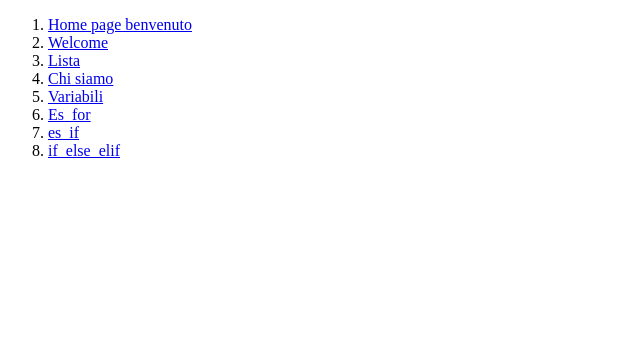
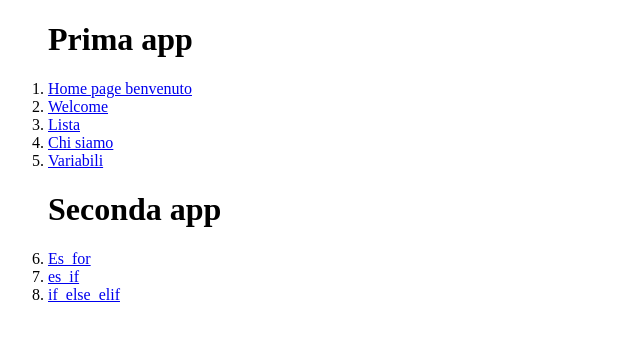
Before and after one commit to Giuse-Fulgi/django-Fulginiti-Giuseppe, a Django app: template prima_app/templates/index.html in a window 1280 px wide. Shown: the top 341 px of the page, without its empty margins (0-640 px from the left). Run offline with Django 3.2, Linux system fonts and the light colour scheme; the template is opened without the code that fills it, so the values that code supplies are empty.

Commit message:
Livello9
altre modifiche effettuate nel commit 'Livello 8'

```diff
--- a/prima_app/templates/index.html
+++ b/prima_app/templates/index.html
@@ -8,11 +8,13 @@
 </head>
 <body>
     <ol>
+        <h1>Prima app</h1>
         <li><a href="{% url 'prima_app:homepage'%}">Home page benvenuto</a></li>
         <li><a href="{% url 'prima_app:welcome'%}">Welcome</a></li>
         <li><a href="{% url 'prima_app:lista'%}">Lista</a></li>
         <li><a href="{% url 'prima_app:chi_siamo'%}">Chi siamo</a></li>
         <li><a href="{% url 'prima_app:variabili'%}">Variabili</a></li>
+        <h1>Seconda app</h1>
         <li><a href="{% url 'seconda_app:es_for'%}">Es_for</a></li>
         <li><a href="{% url 'seconda_app:es_if'%}">es_if</a></li>
         <li><a href="{% url 'seconda_app:if_else_elif'%}">if_else_elif</a></li>
```
